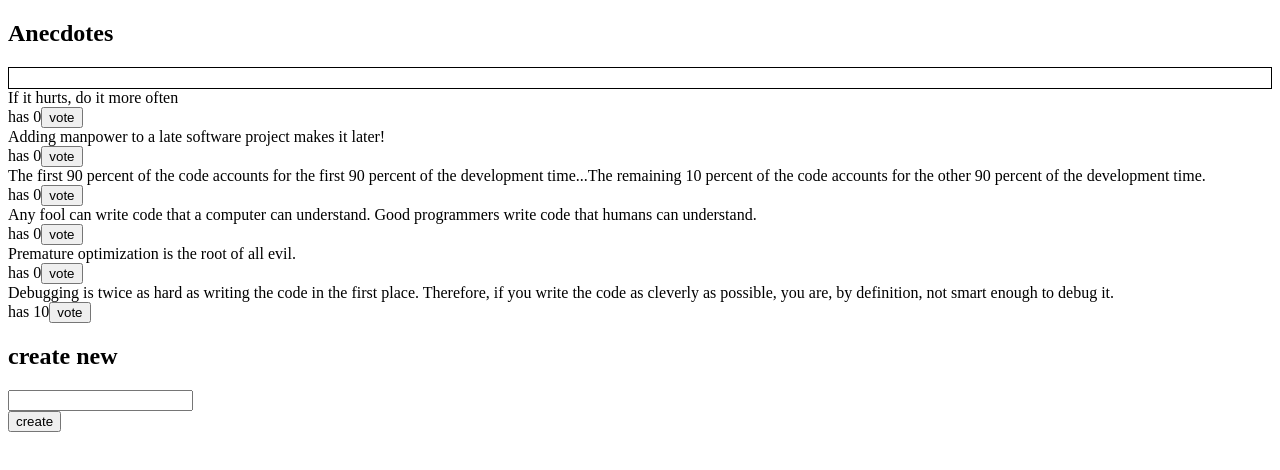
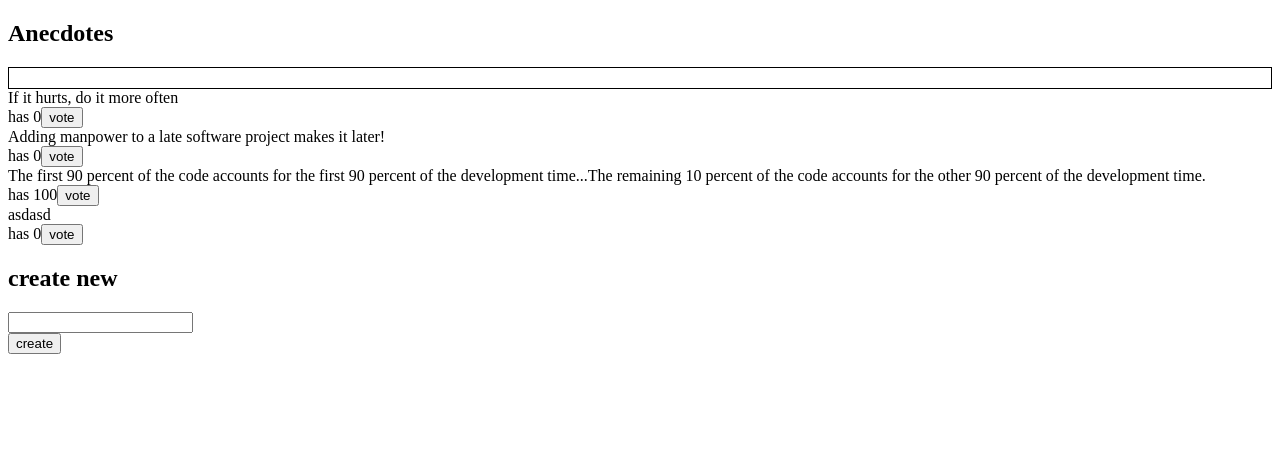
Before and after one commit to nghilevi/fullstack-open, a React (Create React App) app in the folder part6/redux-anecdotes/: page / in a window 1280 px wide. Shown: the top 470 px of the page. Built offline with nearby package versions, Linux system fonts and the light colour scheme; data requests are answered from the project's data file.

Commit message:
6.14 added creation of new anecdotes + store in backend

```diff
--- a/part6/redux-anecdotes/db.json
+++ b/part6/redux-anecdotes/db.json
@@ -1,5 +1,5 @@
 {
-    "anecdotes":[
+  "anecdotes": [
     {
       "content": "If it hurts, do it more often",
       "id": "47145",
@@ -13,22 +13,12 @@
     {
       "content": "The first 90 percent of the code accounts for the first 90 percent of the development time...The remaining 10 percent of the code accounts for the other 90 percent of the development time.",
       "id": "69581",
-        "votes": 0
+      "votes": 100
     },
     {
-        "content": "Any fool can write code that a computer can understand. Good programmers write code that humans can understand.",
-        "id": "36975",
-        "votes": 0
-      },
-      {
-        "content": "Premature optimization is the root of all evil.",
-        "id": "25170",
-        "votes": 0
-      },
-      {
-        "content": "Debugging is twice as hard as writing the code in the first place. Therefore, if you write the code as cleverly as possible, you are, by definition, not smart enough to debug it.",
-        "id": "98312",
-        "votes": 10
+      "content": "asdasd",
+      "votes": 0,
+      "id": "QaMc9Yt"
     }
   ]
 }
--- a/part6/redux-anecdotes/src/App.js
+++ b/part6/redux-anecdotes/src/App.js
@@ -1,9 +1,22 @@
-import React from 'react'
+import React, { useEffect } from 'react'
+
+import { setAnecdotes } from './reducers/anecdoteReducer'
+
 import AnecdoteForm from './components/AnecdoteForm'
 import AnecdoteList from './components/AnecdoteList'
 import Notification from './components/Notification'
 
+import anecdotesService from './services/anecdotes'
+import store from './store'
+
 const App = () => {
+
+  useEffect(() => {
+    // Await only works inside async functions, and the code in index.js is not inside a function
+    anecdotesService.getAll().then(anecdotes => {
+      store.dispatch(setAnecdotes(anecdotes))
+    })
+  },[])
 
   return (
     <div>
--- a/part6/redux-anecdotes/src/components/AnecdoteForm.js
+++ b/part6/redux-anecdotes/src/components/AnecdoteForm.js
@@ -1,16 +1,19 @@
-import { addAnecdote } from '../reducers/anecdoteReducer'
+import { appendAnecdote } from '../reducers/anecdoteReducer'
 import { useDispatch } from 'react-redux'
 import useNotification from '../hooks/useNotification'
+import anecdotesService from '../services/anecdotes'
 
 const AnecdoteForm = () => {
 
     const dispatch = useDispatch()
     const pubslishNotification = useNotification()
 
-    const createAnecdote = (event) => {
+    const createAnecdote = async (event) => {
         event.preventDefault()
-        const anecdote = event.target.anecdote.value
-        dispatch(addAnecdote(anecdote))
+        const anecdoteContent = event.target.anecdote.value
+        const newAnecdote = await anecdotesService.createNew(anecdoteContent)
+        console.log('createAnecdote: ',newAnecdote)
+        dispatch(appendAnecdote(newAnecdote))
         pubslishNotification('new anecdote created!')
     }
 
--- a/part6/redux-anecdotes/src/reducers/anecdoteReducer.js
+++ b/part6/redux-anecdotes/src/reducers/anecdoteReducer.js
@@ -6,15 +6,19 @@ const anecdoteSlice = createSlice({
   name: 'anecdotes',
   initialState: [],
   reducers: {
-    addAnecdote(state, action){ // shorthand for a function assigned to the method's name.
+    // shorthand for a function assigned to the method's name.
+    addAnecdote(state, action){ // obsolete
       state.push({
         content: action.payload,
         votes: 0,
         id: getId(),
       })
     },
-    appendAnecdote(state, action) { // step 3
+    appendAnecdote(state, action) { // u hav to loop thru a lists of items and dispatch for each item
       state.push(action.payload)
+    },
+    setAnecdotes(state, action) {
+      return action.payload
     },
     addVote(state, action){
       const id = action.payload
@@ -28,5 +32,5 @@ const anecdoteSlice = createSlice({
   }
 })
 
-export const { addAnecdote,  addVote, appendAnecdote } = anecdoteSlice.actions
+export const { addAnecdote,  addVote, appendAnecdote, setAnecdotes } = anecdoteSlice.actions
 export default anecdoteSlice.reducer
--- a/part6/redux-anecdotes/src/services/anecdotes.js
+++ b/part6/redux-anecdotes/src/services/anecdotes.js
@@ -7,4 +7,10 @@ const getAll = async () => {
   return response.data
 }
 
-export default { getAll } // step 2
+const createNew = async (content) => {
+    const anecdote = {content, votes: 0}
+    const response = await axios.post(baseUrl, anecdote)
+    return response.data
+}
+
+export default { getAll, createNew }
--- a/part6/redux-anecdotes/src/store.js
+++ b/part6/redux-anecdotes/src/store.js
@@ -1,9 +1,6 @@
-
-import anecdoteReducer, { appendAnecdote } from './reducers/anecdoteReducer'
+import anecdoteReducer from './reducers/anecdoteReducer'
 import notificationReducer from './reducers/notificationReducer'
 import {configureStore} from '@reduxjs/toolkit'
-
-import anecdotesService from './services/anecdotes'
 
 const store = configureStore({
     reducer: {
@@ -12,10 +9,4 @@ const store = configureStore({
     }
 })
 
-anecdotesService.getAll().then(anecdotes => // step 4
-  anecdotes.forEach(anecdote => {
-    store.dispatch(appendAnecdote(anecdote))
-  })
-)
-
 export default store
```
Lines whose indentation alone changed are shown as unchanged.
